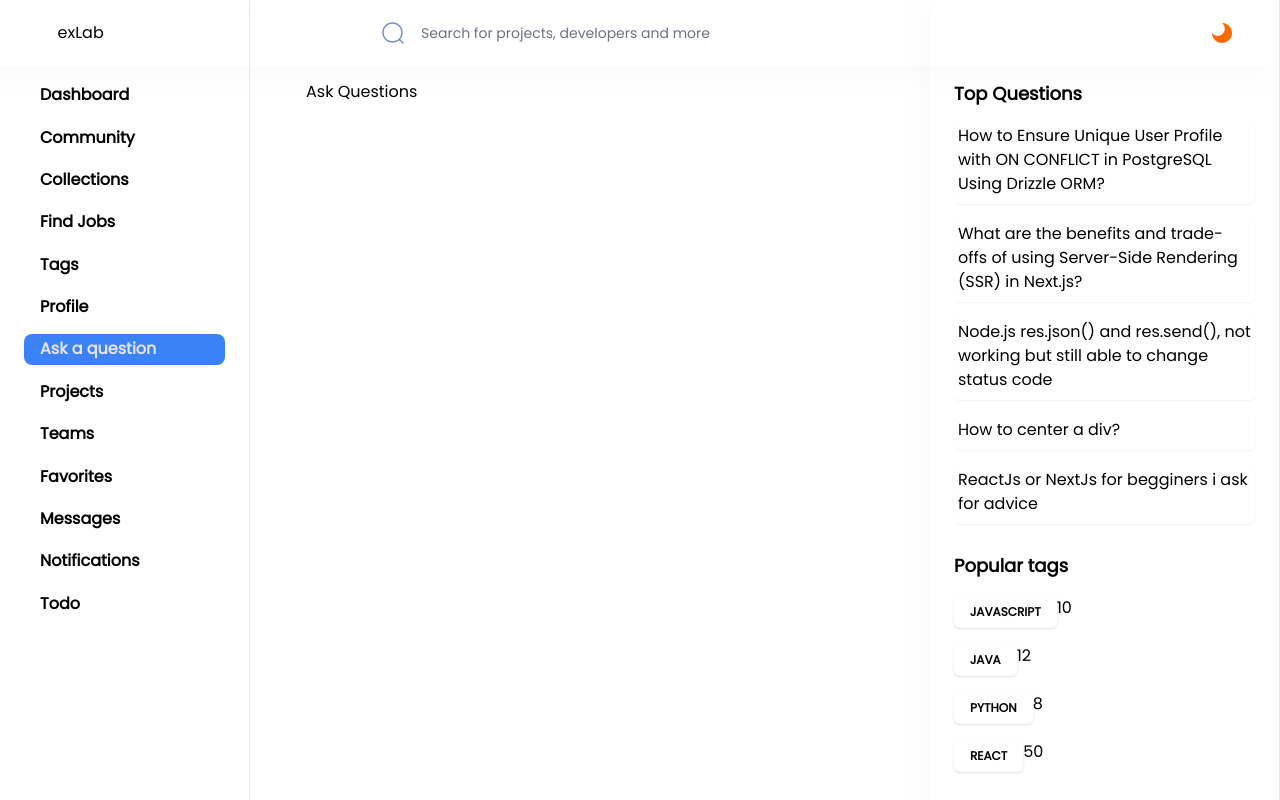
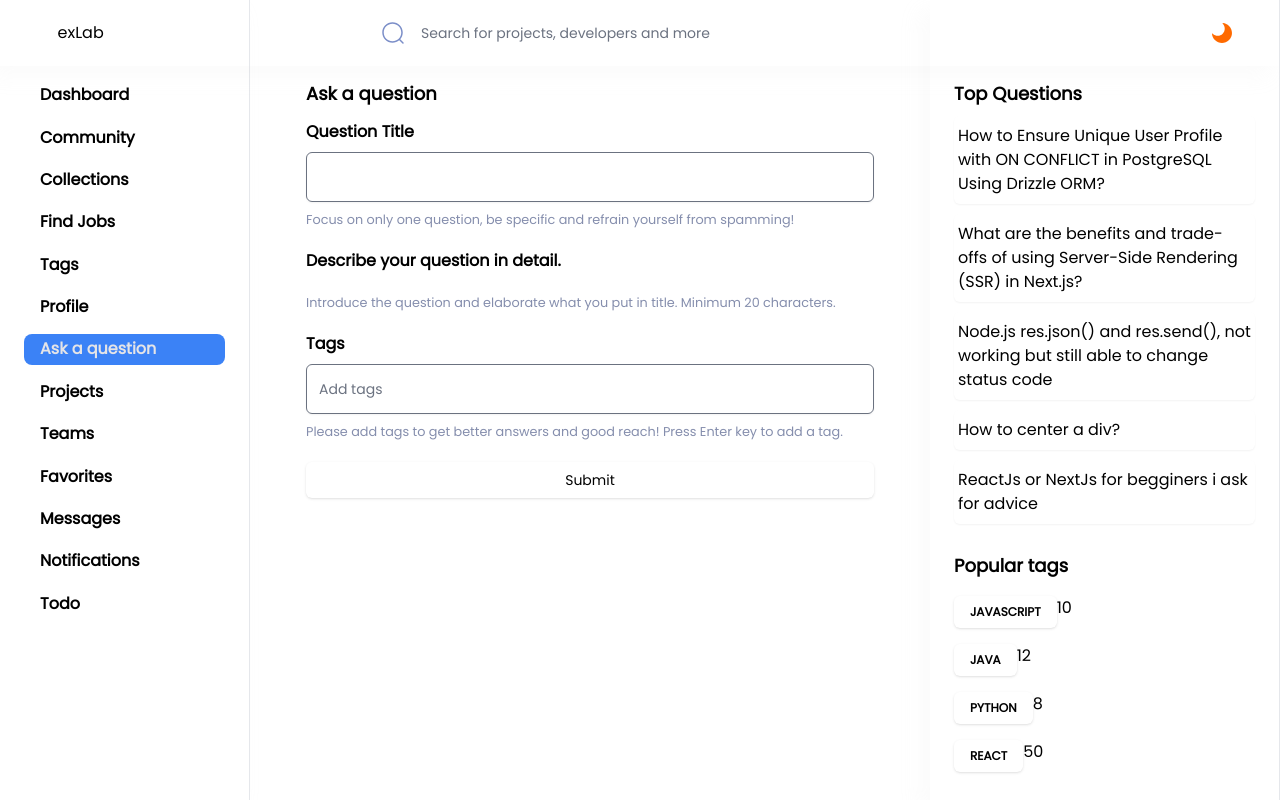
Before and after one commit to itzmk06/NexLab, a Next.js app: page /ask-questions in a window 1280 px wide. Built offline with nearby package versions, Linux system fonts and the light colour scheme; no server answers; a web font is replaced by a local one.

Commit message:
basic setup of forms

```diff
--- a/app/(root)/ask-questions/page.tsx
+++ b/app/(root)/ask-questions/page.tsx
@@ -1,7 +1,12 @@
-export default  function AskQuestions(){
+import Questions from "@/components/forms/Questions";
+
+export default  function Page(){
     return (
-        <main>
-            <h1>Ask Questions</h1>
-        </main>
+        <div>
+            <h1 className="text-dark100_light900 text-lg font-semibold">Ask a question</h1>
+            <div className="mt-3">
+                <Questions/>
+            </div>
+        </div>
     )
 };
--- /dev/null
+++ b/components/forms/Questions.tsx
@@ -0,0 +1,97 @@
+"use client"
+
+import { zodResolver } from "@hookform/resolvers/zod"
+import { useForm } from "react-hook-form"
+import { Button } from "@/components/ui/button"
+import { z } from "zod";
+import {
+  Form,
+  FormControl,
+  FormDescription,
+  FormField,
+  FormItem,
+  FormLabel,
+  FormMessage,
+} from "@/components/ui/form"
+import { Input } from "@/components/ui/input"
+import { QuestionsSchema } from "@/lib/validations"
+
+
+
+
+export default function Questions(){
+    const form = useForm<z.infer<typeof QuestionsSchema>>({
+        resolver: zodResolver(QuestionsSchema),
+        defaultValues: {
+          title: "",
+          explaination:"",
+          tags:[]
+        },
+      })
+      // 2. Define a submit handler.
+      function onSubmit(values: z.infer<typeof QuestionsSchema>) {
+        // Do something with the form values.
+        // ✅ This will be type-safe and validated.
+        console.log(values)
+      }
+    return(
+        <Form {...form}>
+        <form onSubmit={form.handleSubmit(onSubmit)} className="flex w-full flex-col gap-5">
+          <FormField
+            control={form.control}
+            name="title"
+            render={({ field }) => (
+              <FormItem className="flex w-full flex-col">
+                <FormLabel className="text-dark500_light700 text-base font-semibold">Question Title</FormLabel>
+                <FormControl className="mt-2">
+                  <Input
+                    className="no-focus paragraph-regular text-dark400_light800 background-light700_dark400 light-border-2 min-h-[50px] border"
+                  {...field} />
+                </FormControl>
+                <FormDescription className="body-regular mt-2 text-light-400">
+                  Focus on only one question, be specific and refrain yourself from spamming!
+                </FormDescription>
+                <FormMessage className="text-red-600" />
+              </FormItem>
+            )}
+          />
+          <FormField
+            control={form.control}
+            name="explaination"
+            render={({ field }) => (
+              <FormItem className="flex w-full flex-col gap-3">
+                <FormLabel className="text-dark500_light700 text-base font-semibold">Describe your question in detail.</FormLabel>
+                <FormControl className="mt-2">
+                    {/* TODO: add an editor  */}
+                </FormControl>
+                <FormDescription className="body-regular mt-2 text-light-400">
+                Introduce the question and elaborate what you put in title. Minimum 20 characters.
+                </FormDescription>
+                <FormMessage className="text-red-600" />
+              </FormItem>
+            )}
+          />
+          <FormField
+            control={form.control}
+            name="tags"
+            render={({ field }) => (
+              <FormItem className="flex w-full flex-col">
+                <FormLabel className="text-dark500_light700 text-base font-semibold">Tags</FormLabel>
+                <FormControl className="mt-2">
+                  <Input
+                    placeholder="Add tags"
+                    className="no-focus paragraph-regular text-dark400_light800 background-light700_dark400 light-border-2 min-h-[50px] border"
+                  {...field} />
+                </FormControl>
+                <FormDescription className="body-regular mt-2 text-light-400">
+                    Please add tags to get better answers and good reach! Press Enter key to add a tag.
+                </FormDescription>
+                <FormMessage className="text-red-600" />
+              </FormItem>
+            )}
+          />
+          <Button type="submit">Submit</Button>
+        </form>
+      </Form>
+    )
+};
--- /dev/null
+++ b/components/ui/form.tsx
@@ -0,0 +1,178 @@
+"use client"
+
+import * as React from "react"
+import * as LabelPrimitive from "@radix-ui/react-label"
+import { Slot } from "@radix-ui/react-slot"
+import {
+  Controller,
+  ControllerProps,
+  FieldPath,
+  FieldValues,
+  FormProvider,
+  useFormContext,
+} from "react-hook-form"
+
+import { cn } from "@/lib/utils"
+import { Label } from "@/components/ui/label"
+
+const Form = FormProvider
+
+type FormFieldContextValue<
+  TFieldValues extends FieldValues = FieldValues,
+  TName extends FieldPath<TFieldValues> = FieldPath<TFieldValues>
+> = {
+  name: TName
+}
+
+const FormFieldContext = React.createContext<FormFieldContextValue>(
+  {} as FormFieldContextValue
+)
+
+const FormField = <
+  TFieldValues extends FieldValues = FieldValues,
+  TName extends FieldPath<TFieldValues> = FieldPath<TFieldValues>
+>({
+  ...props
+}: ControllerProps<TFieldValues, TName>) => {
+  return (
+    <FormFieldContext.Provider value={{ name: props.name }}>
+      <Controller {...props} />
+    </FormFieldContext.Provider>
+  )
+}
+
+const useFormField = () => {
+  const fieldContext = React.useContext(FormFieldContext)
+  const itemContext = React.useContext(FormItemContext)
+  const { getFieldState, formState } = useFormContext()
+
+  const fieldState = getFieldState(fieldContext.name, formState)
+
+  if (!fieldContext) {
+    throw new Error("useFormField should be used within <FormField>")
+  }
+
+  const { id } = itemContext
+
+  return {
+    id,
+    name: fieldContext.name,
+    formItemId: `${id}-form-item`,
+    formDescriptionId: `${id}-form-item-description`,
+    formMessageId: `${id}-form-item-message`,
+    ...fieldState,
+  }
+}
+
+type FormItemContextValue = {
+  id: string
+}
+
+const FormItemContext = React.createContext<FormItemContextValue>(
+  {} as FormItemContextValue
+)
+
+const FormItem = React.forwardRef<
+  HTMLDivElement,
+  React.HTMLAttributes<HTMLDivElement>
+>(({ className, ...props }, ref) => {
+  const id = React.useId()
+
+  return (
+    <FormItemContext.Provider value={{ id }}>
+      <div ref={ref} className={cn("space-y-2", className)} {...props} />
+    </FormItemContext.Provider>
+  )
+})
+FormItem.displayName = "FormItem"
+
+const FormLabel = React.forwardRef<
+  React.ElementRef<typeof LabelPrimitive.Root>,
+  React.ComponentPropsWithoutRef<typeof LabelPrimitive.Root>
+>(({ className, ...props }, ref) => {
+  const { error, formItemId } = useFormField()
+
+  return (
+    <Label
+      ref={ref}
+      className={cn(error && "text-destructive", className)}
+      htmlFor={formItemId}
+      {...props}
+    />
+  )
+})
+FormLabel.displayName = "FormLabel"
+
+const FormControl = React.forwardRef<
+  React.ElementRef<typeof Slot>,
+  React.ComponentPropsWithoutRef<typeof Slot>
+>(({ ...props }, ref) => {
+  const { error, formItemId, formDescriptionId, formMessageId } = useFormField()
+
+  return (
+    <Slot
+      ref={ref}
+      id={formItemId}
+      aria-describedby={
+        !error
+          ? `${formDescriptionId}`
+          : `${formDescriptionId} ${formMessageId}`
+      }
+      aria-invalid={!!error}
+      {...props}
+    />
+  )
+})
+FormControl.displayName = "FormControl"
+
+const FormDescription = React.forwardRef<
+  HTMLParagraphElement,
+  React.HTMLAttributes<HTMLParagraphElement>
+>(({ className, ...props }, ref) => {
+  const { formDescriptionId } = useFormField()
+
+  return (
+    <p
+      ref={ref}
+      id={formDescriptionId}
+      className={cn("text-[0.8rem] text-muted-foreground", className)}
+      {...props}
+    />
+  )
+})
+FormDescription.displayName = "FormDescription"
+
+const FormMessage = React.forwardRef<
+  HTMLParagraphElement,
+  React.HTMLAttributes<HTMLParagraphElement>
+>(({ className, children, ...props }, ref) => {
+  const { error, formMessageId } = useFormField()
+  const body = error ? String(error?.message) : children
+
+  if (!body) {
+    return null
+  }
+
+  return (
+    <p
+      ref={ref}
+      id={formMessageId}
+      className={cn("text-[0.8rem] font-medium text-destructive", className)}
+      {...props}
+    >
+      {body}
+    </p>
+  )
+})
+FormMessage.displayName = "FormMessage"
+
+export {
+  useFormField,
+  Form,
+  FormItem,
+  FormLabel,
+  FormControl,
+  FormDescription,
+  FormMessage,
+  FormField,
+}
--- /dev/null
+++ b/components/ui/label.tsx
@@ -0,0 +1,26 @@
+"use client"
+
+import * as React from "react"
+import * as LabelPrimitive from "@radix-ui/react-label"
+import { cva, type VariantProps } from "class-variance-authority"
+
+import { cn } from "@/lib/utils"
+
+const labelVariants = cva(
+  "text-sm font-medium leading-none peer-disabled:cursor-not-allowed peer-disabled:opacity-70"
+)
+
+const Label = React.forwardRef<
+  React.ElementRef<typeof LabelPrimitive.Root>,
+  React.ComponentPropsWithoutRef<typeof LabelPrimitive.Root> &
+    VariantProps<typeof labelVariants>
+>(({ className, ...props }, ref) => (
+  <LabelPrimitive.Root
+    ref={ref}
+    className={cn(labelVariants(), className)}
+    {...props}
+  />
+))
+Label.displayName = LabelPrimitive.Root.displayName
+
+export { Label }
--- /dev/null
+++ b/lib/validations.ts
@@ -0,0 +1,7 @@
+import { z } from "zod";
+
+export const QuestionsSchema = z.object({
+    title:z.string().min(3).max(150),
+    explaination:z.string().min(50),
+    tags:z.array(z.string().min(1).max(15).min(1).max(3)),
+})
--- a/package.json
+++ b/package.json
@@ -11,8 +11,10 @@
   "dependencies": {
     "@clerk/nextjs": "^5.6.2",
     "@flaticon/flaticon-uicons": "^3.3.1",
+    "@hookform/resolvers": "^3.9.0",
     "@radix-ui/react-dialog": "^1.1.1",
     "@radix-ui/react-icons": "^1.3.0",
+    "@radix-ui/react-label": "^2.1.0",
     "@radix-ui/react-menubar": "^1.1.1",
     "@radix-ui/react-select": "^2.1.2",
     "@radix-ui/react-slot": "^1.1.0",
@@ -28,8 +30,10 @@
     "prettier": "^3.3.3",
     "react": "^18",
     "react-dom": "^18",
+    "react-hook-form": "^7.53.0",
     "tailwind-merge": "^2.5.2",
-    "tailwindcss-animate": "^1.0.7"
+    "tailwindcss-animate": "^1.0.7",
+    "zod": "^3.23.8"
   },
   "devDependencies": {
     "@types/node": "^20",
```
Also changed, not shown: 1 other file (tests, documents, lock files or other folders).
